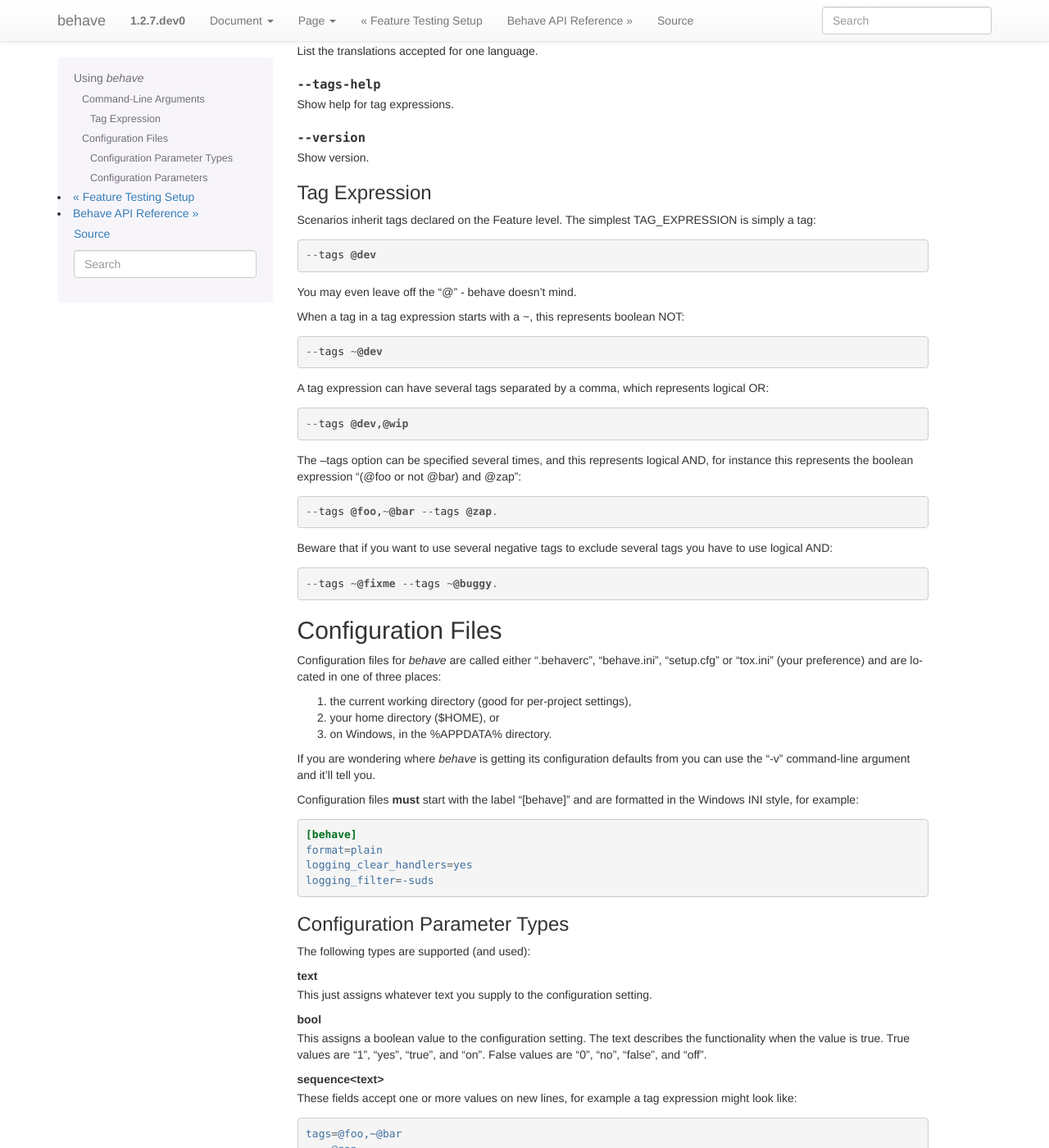
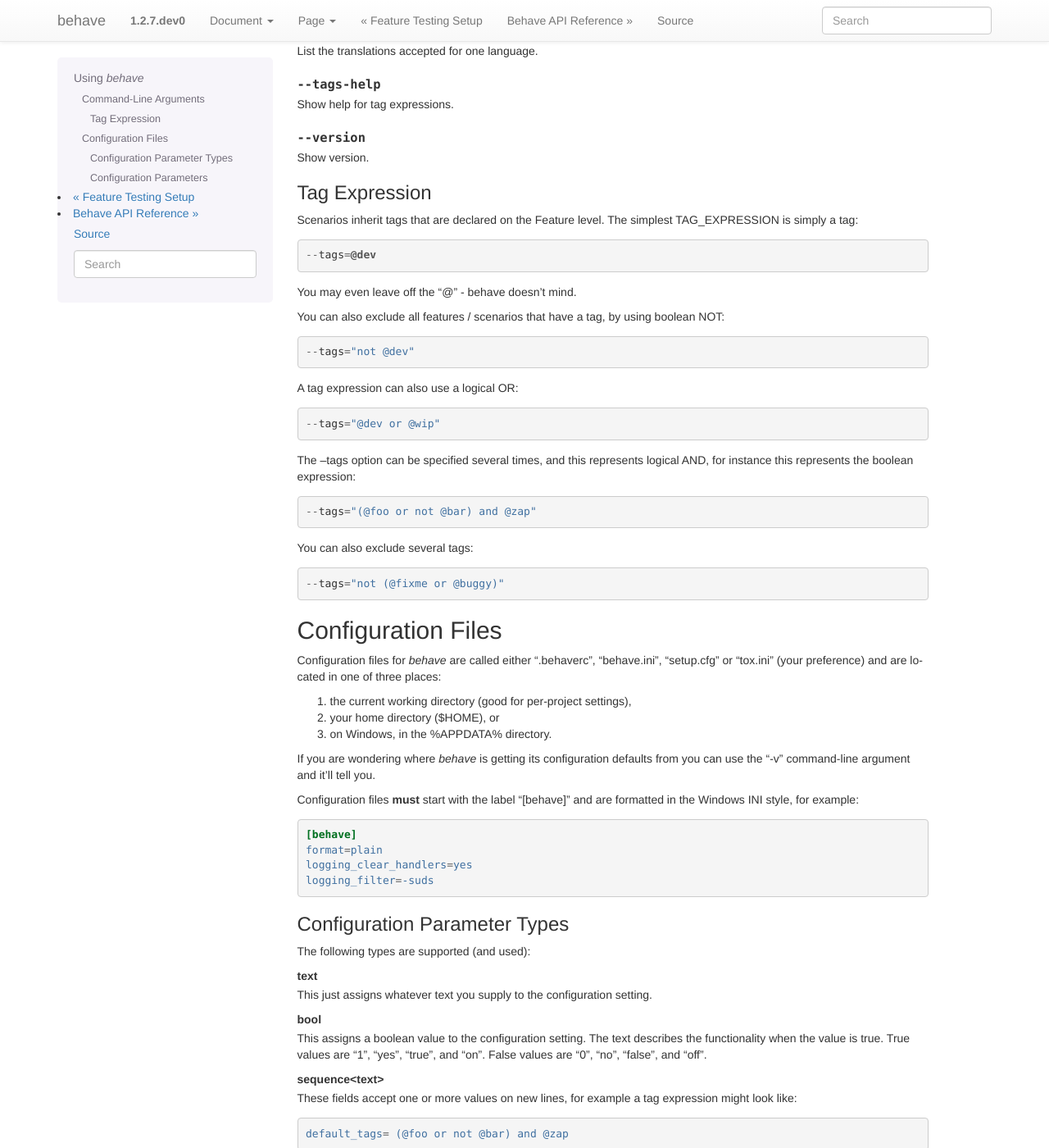
Before and after one commit to zhwei820/behave, a Sphinx documentation site: the page built from docs/behave.rst, in a window 1280 px wide and 1400 px high, scrolled down 3451 px. Shown: the whole window at 82% size. Built offline with Sphinx 7.4.7, drawn with Linux system fonts in a browser that asks for light colours; some of the changed text lies outside the part shown.

Commit message:
tag-expression v2 (cucumber-tag-expressions):
* Correct/update docs to use tag-expression v2 (much more readable)
* Correct/update tag-help for tag-expression v2 description

```diff
--- a/docs/behave.rst
+++ b/docs/behave.rst
@@ -250,32 +250,31 @@
 Tag Expression
 --------------
 
-Scenarios inherit tags declared on the Feature level. The simplest
-TAG_EXPRESSION is simply a tag::
+Scenarios inherit tags that are declared on the Feature level.
+The simplest TAG_EXPRESSION is simply a tag::
 
-    --tags @dev
+    --tags=@dev
 
 You may even leave off the "@" - behave doesn't mind.
 
-When a tag in a tag expression starts with a ~, this represents boolean NOT::
+You can also exclude all features / scenarios that have a tag,
+by using boolean NOT::
 
-    --tags ~@dev
+    --tags="not @dev"
 
-A tag expression can have several tags separated by a comma, which represents
-logical OR::
+A tag expression can also use a logical OR::
 
-    --tags @dev,@wip
+    --tags="@dev or @wip"
 
-The --tags option can be specified several times, and this represents logical
-AND, for instance this represents the boolean expression
-"(@foo or not @bar) and @zap"::
+The --tags option can be specified several times,
+and this represents logical AND,
+for instance this represents the boolean expression::
 
-    --tags @foo,~@bar --tags @zap.
+    --tags="(@foo or not @bar) and @zap"
 
-Beware that if you want to use several negative tags to exclude several tags
-you have to use logical AND::
+You can also exclude several tags::
 
-    --tags ~@fixme --tags ~@buggy.
+    --tags="not (@fixme or @buggy)"
 
 
 .. _docid.behave.configuration-files:
@@ -325,12 +324,11 @@
 
     .. code-block:: ini
 
-        tags=@foo,~@bar
-            @zap
+        default_tags= (@foo or not @bar) and @zap
 
     which is the equivalent of the command-line usage::
 
-        --tags @foo,~@bar --tags @zap
+        --tags="(@foo or not @bar) and @zap"
 
 
 
--- a/docs/new_and_noteworthy_v1.2.6.rst
+++ b/docs/new_and_noteworthy_v1.2.6.rst
@@ -234,7 +234,7 @@
     # -- FILE: behave.ini
     # Exclude/skip any feature/scenario with @xfail or @not_implemented tags
     [behave]
-    default_tags = -@xfail -@not_implemented
+    default_tags = not (@xfail or @not_implemented)
     ...
 
 
```
Also changed, not shown: docs/gherkin.rst (+51 -17 lines), docs/new_and_noteworthy_v1.2.5.rst (+6 -8 lines), docs/tutorial.rst (+5 -5 lines), 2 other files.
